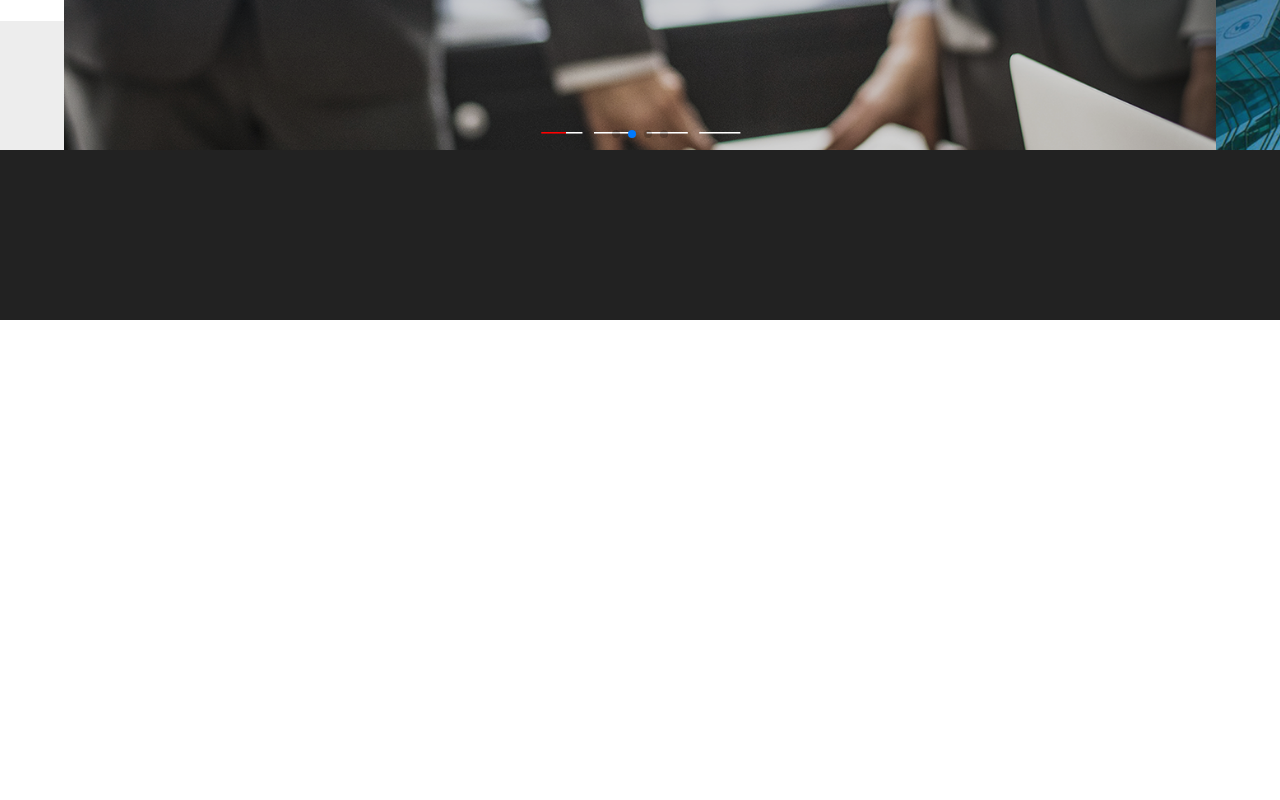
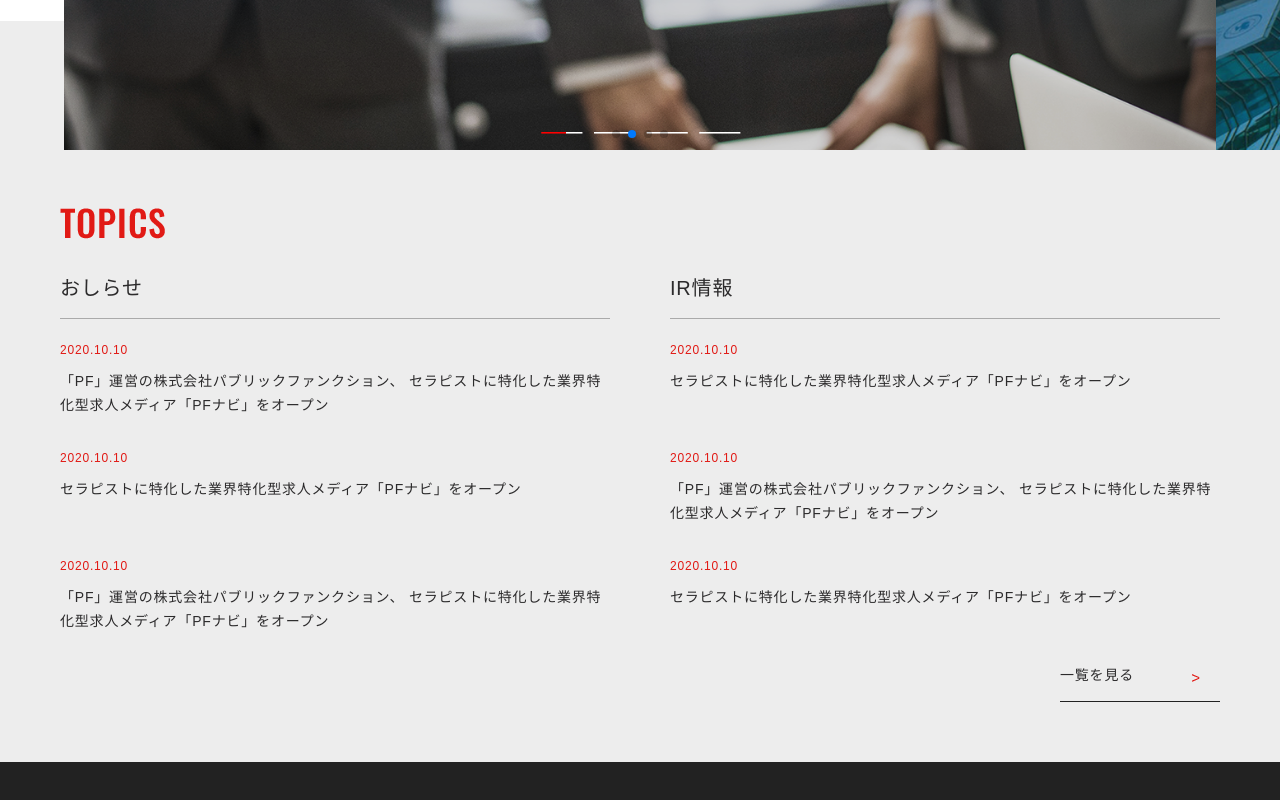
Before and after one commit to konomi-yoko/corporateB, a plain HTML site: page index.html in a window 1280 px wide. Shown: the part 490-1290 px from the top of the page. Before the commit the page ends 810 px from the top, so only its background shows below. Drawn offline with nearby package versions, Linux system fonts and the light colour scheme; a small style sheet from the web is missing.

Commit message:
pcトピックス作成(1:26

```diff
--- a/css/style.css
+++ b/css/style.css
@@ -208,6 +208,95 @@ header {
 	z-index: 11;
 }
 
+/*------------------topics----------------*/
+.topics-wrapper {
+	width: 100%;
+	height: auto;
+	background: #ededed;
+	padding-bottom: 60px;
+}
+
+.topics-inner {
+	width: 1160px;
+	height: auto;
+	padding-top: 58px;
+	margin: 0 auto;
+}
+
+.topics-content-wrapper {
+	width: 100%;
+	height: auto;
+	padding-top: 39px;
+	display: flex;
+	justify-content: space-between;
+}
+
+.notice-wrapper,.ir-wrapper {
+	width: 550px;
+	height: auto;
+}
+
+.topics-content-wrapper h2 {
+	font-size: 20px;
+	line-height: 20px;
+}
+
+.notice-wrapper ul,.ir-wrapper ul {
+	margin-top: 20px;
+	padding-top: 25px;
+	border-top: 1px solid #aaa;
+}
+
+.topics-content-wrapper .time {
+	font-size: 12px;
+	line-height: 12px;
+	color: #e11a15;
+	margin-bottom: 13px;
+}
+
+.topics-content-wrapper .text {
+	height: 48px;
+	line-height: 24px;
+	margin-bottom: 35px;
+}
+
+.text-link {
+	width: 100%;
+}
+
+.text-link p {
+	width: 160px;
+	height: 34px;
+	line-height: 14px;
+	border-bottom: 1px solid #222;
+	position: relative;
+}
+
+.text-link .linkIcon01 {
+	width: 8px;
+	height: 8px;
+	color: #e11a15;
+	display: inline-block;
+	vertical-align: top;
+	position: absolute;
+	top: 0;
+	right: 20px;
+	transition: transform 0.4s;
+}
+
+.text-link .linkIcon01 {
+	vertical-align: top;
+}
+
+
+.text-link:hover .linkIcon01{
+	transform: translateX(20px);
+}
+
+.topics-wrapper .text-link {
+	display: flex;
+	justify-content: flex-end;
+}
 
 
 /*--------------topscroll-btn-------------*/
--- a/index.html
+++ b/index.html
@@ -74,6 +74,56 @@
 		</div>
 	</div><!-- mainvisual-wrapper -->
 
+
+	<!-- topics -->
+	<div class="topics-wrapper">
+		<div class="topics-inner">
+			<h1 class="section-tit">
+				<img class="pc" src="img/topics_tit_pc.png" alt="TOPICS">
+				<img class="sp" src="img/topics_tit_pc.png" alt="TOPICS">
+			</h1>
+			<div class="topics-content-wrapper">
+				<div class="notice-wrapper">
+					<h2>おしらせ</h2>
+					<ul>
+						<li>
+							<p class="time">2020.10.10</p>
+							<p class="text">「PF」運営の株式会社パブリックファンクション、 セラピストに特化した業界特化型求人メディア「PFナビ」をオープン</p>
+						</li>
+						<li>
+							<p class="time">2020.10.10</p>
+							<p class="text">セラピストに特化した業界特化型求人メディア「PFナビ」をオープン</p>
+						</li>
+						<li>
+							<p class="time">2020.10.10</p>
+							<p class="text">「PF」運営の株式会社パブリックファンクション、 セラピストに特化した業界特化型求人メディア「PFナビ」をオープン</p>
+						</li>
+					</ul>
+				</div><!-- notice-wrapper -->
+				<div class="ir-wrapper">
+					<h2>IR情報</h2>
+					<ul>
+						<li>
+							<p class="time">2020.10.10</p>
+							<p class="text">セラピストに特化した業界特化型求人メディア「PFナビ」をオープン</p>
+						</li>
+						<li>
+							<p class="time">2020.10.10</p>
+							<p class="text">「PF」運営の株式会社パブリックファンクション、 セラピストに特化した業界特化型求人メディア「PFナビ」をオープン</p>
+						</li>
+						<li>
+							<p class="time">2020.10.10</p>
+							<p class="text">セラピストに特化した業界特化型求人メディア「PFナビ」をオープン</p>
+						</li>
+					</ul>
+				</div><!-- ir-wrapper -->
+			</div><!-- topics-content-wrapper -->
+			<div class="text-link"><a href="#">
+				<p>一覧を見る<span class="linkIcon01"><img src="img/linkIcon01_pc.png" alt=">"></span></p>
+			</a></div>
+		</div><!-- topics-inner -->
+	</div><!-- topics-wrapper -->
+
 	<!-- topscroll -->
 	<div id="topBtn" class="topBtn">
 		<div class="topBtn-wrapper">
```
